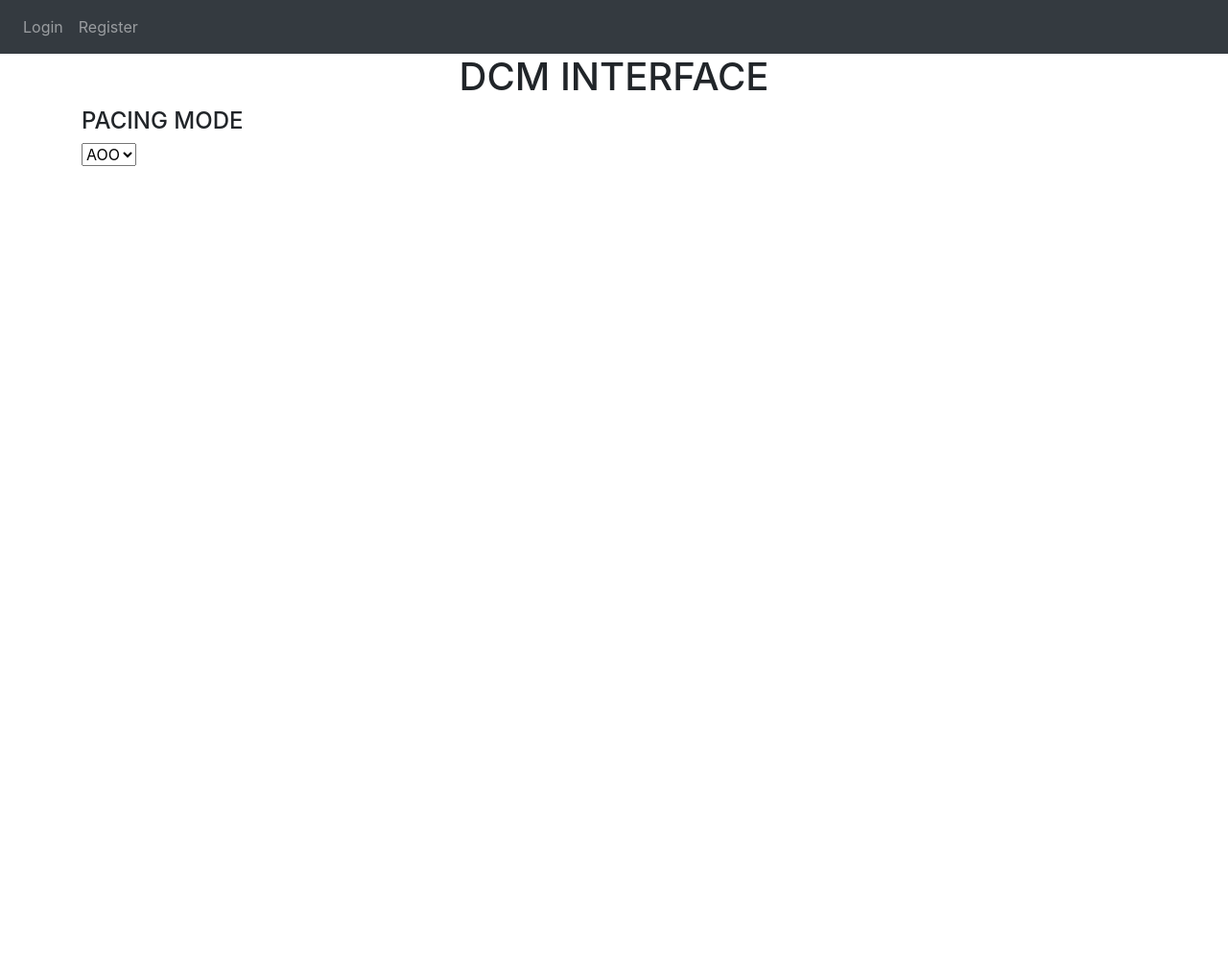
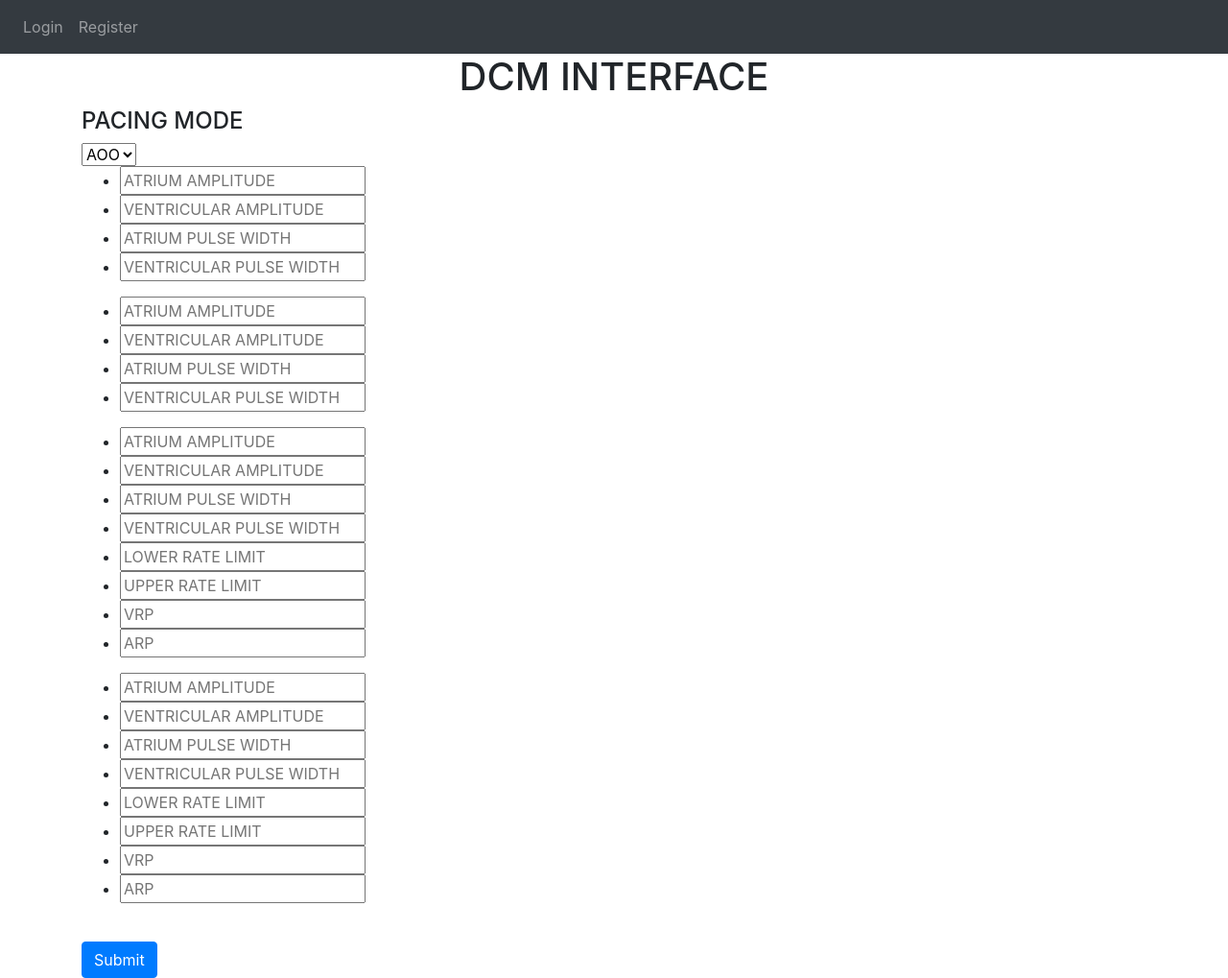
Before and after one commit to RealShivomSharma/3K04, a Flask app: template DCM/templates/home.html in a window 1280 px wide. Shown: the whole page at 96% size. Before the commit the page ends 173 px from the top, so only its background shows below. Run offline with Flask 2, Linux system fonts and the light colour scheme; the template is opened without the code that fills it, so the values that code supplies are empty; some libraries are stand-ins or nearby versions.

Commit message:
Updated JS for dropdown menu
Added functionality to set unique pacing modes for each user. Still does not work for parameters, need to account for naming conventions with each pacing mode.

```diff
--- a/DCM/__init__.py
+++ b/DCM/__init__.py
@@ -24,7 +24,7 @@
     app.register_blueprint(pages, url_prefix = '/')
     app.register_blueprint(auth, url_prefix = '/')
 
-    from .databases import User, Note, Pacing #Import user class as well as Pacing data
+    from .databases import User, Pacing #Import user class as well as Pacing data
 
     with app.app_context(): #Within app context, generate database will not overwrite existing
         database.create_all()
--- a/DCM/templates/base.html
+++ b/DCM/templates/base.html
@@ -84,41 +84,33 @@
 
     <!--Only runs script if page is on home-->
     {% if home == 'TRUE' %}
+
     <style>
     ul.forms{
-      list-style-type: none;
+      list-style-type:none;
       margin: 0;
       padding: 0;
+      padding-top: 20px;
+      padding-bottom: 20px;
+      font-family: helvetica;
+    }
+    .pacingMode{
+      display:none;
     }
     </style>
     <script>
-      $(".dropdown-menu li a").click(function(){
-
-        $(".btn:first-child").html($(this).text()+' <span class="caret"></span>');
-
+      $(document).ready(function(){
+        var $pacingModes = $(".pacingMode"), $selector = $('#pacingModes');
+        $pacingModes.first().show();
+        $selector.change(function() {
+          var selected = $(this).find('option:selected').attr('class');
+          $pacingModes.hide();
+          $('#' + selected + '.pacingMode').show();
+        });
       });
 
+    </script>
 
-      </script>
-      <script>$(document).ready(function() {
-        $("select").change(function() {
-          $(this).find("option:selected").each(function() {
-            var optionValue = $(this).attr("value");
-            if (optionValue) {
-              $(".box").not("." + optionValue).hide();
-              $("." + optionValue).show();
-            } else {
-              $(".box").hide();
-            }
-          });
-        }).change();
-      });</script>
-
-      <script>
-        $("select").on("change", function() {
-    $("#" + $(this).val()).show().siblings().hide();
-});
-      </script>
 
     {%endif%}
 
--- a/DCM/templates/home.html
+++ b/DCM/templates/home.html
@@ -1,81 +1,66 @@
 
 {% extends "base.html" %}
 {% block title %}Changed{% endblock %}
-
 {% block content %}
 
 <p class= "h1" align = "center" >DCM INTERFACE</p>
-<!--
-<div class="dropdown">
-  <a class="btn btn-primary dropdown-toggle" data-toggle="dropdown" href="#" aria-haspopup="true" aria-expanded="false" >
-    Pacing Mode <span class="caret"></span>
-  </a>
-  <ul class="dropdown-menu">
-    <li><a href="#" value = AOO>AOO</a></li>
-    <li><a href="#" value = VOO>VOO</a></li>
-    <li><a href="#" value = AAI>AAI</a></li>
-    <li><a href="#" value = VVI>VVI</a></li>
+<p class = "h4" label for="standard-select">PACING MODE</label></p>
+<form name = "Pacing" form method="POST" action="{{ url_for('pages.home') }}">
+<div class="select">
+  <select name = "pacingModes" id="pacingModes" method = "POST">
+    <option value="AOO" class = "AOO">AOO</option>
+    <option value="VOO" class = "VOO">VOO</option>
+    <option value="AAI" class = "AAI">AAI</option>
+    <option value="VVI" class = "VVI">VVI</option>
+  </select>
+</div>
+
+<div id = "AOO" class = "pacingMode">
+  <ul class = "forms">
+  <li><input type="integer" placeholder="ATRIUM AMPLITUDE"></li>
+  <li><input type="integer" placeholder="VENTRICULAR AMPLITUDE"></li>
+  <li><input type="integer" placeholder="ATRIUM PULSE WIDTH"></li>
+  <li><input type="integer" placeholder="VENTRICULAR PULSE WIDTH"></li>
   </ul>
 </div>
--->
 
-<p class = "h4" label for="standard-select">PACING MODE</label></p>
-<div class="select">
-  <select id="standard-select">
-    <option value="AOO">AOO</option>
-    <option value="VOO">VOO</option>
-    <option value="AAI">AAI</option>
-    <option value="VVI">VVI</option>
-  </select>
-  <span class="focus"></span>
+<div id = "VOO" class = "pacingMode">
+  <ul class = "forms">
+    <li><input name="ATR_AMP" input type="integer" placeholder="ATRIUM AMPLITUDE"></li>
+    <li><input name="VENT_AMP" input type="integer" placeholder="VENTRICULAR AMPLITUDE"></li>
+    <li><input name="ATR_PW" input type="integer" placeholder="ATRIUM PULSE WIDTH"></li>
+    <li><input name="VENT_PW" input type="integer" placeholder="VENTRICULAR PULSE WIDTH"></li>
+  </ul>
 </div>
 
-<div>
-<form name="AOO" id="AOO" type = "pacingMode" style="display:none">
+<div id = "AAI" class = "pacingMode">
   <ul class = "forms">
-    <li><input type="integer" placeholder="ATRIUM AMPLITUDE"></li>
-    <li><input type="integer" placeholder="VENTRICULAR AMPLITUDE"></li>
-    <li><input type="integer" placeholder="ATRIUM PULSE WIDTH"></li>
-    <li><input type="integer" placeholder="VENTRICULAR PULSE WIDTH"></li>
+    <li><input name="ATR_AMP" input type="integer" placeholder="ATRIUM AMPLITUDE"></li>
+    <li><input name="VENT_AMP" input type="integer" placeholder="VENTRICULAR AMPLITUDE"></li>
+    <li><input name="ATR_PW" input type="integer" placeholder="ATRIUM PULSE WIDTH"></li>
+    <li><input name="VENT_PW" input type="integer" placeholder="VENTRICULAR PULSE WIDTH"></li>
+    <li><input name="LRL" input type="integer" placeholder="LOWER RATE LIMIT"></li>
+    <li><input name="URL" input type="integer" placeholder="UPPER RATE LIMIT"></li>
+    <li><input name="VRP" input type="integer" placeholder="VRP"></li>
+    <li><input name="ARP" input type="integer" placeholder="ARP"></li>
   </ul>
-  </form>
+</div>
 
-  <form name="VOO" id="VOO" type = "pacingMode" style="display:none">
+<div id = "VVI" class = "pacingMode">
   <ul class = "forms">
-    <li><input type="integer" placeholder="ATRIUM AMPLITUDE"></li>
-    <li><input type="integer" placeholder="VENTRICULAR AMPLITUDE"></li>
-    <li><input type="integer" placeholder="ATRIUM PULSE WIDTH"></li>
-    <li><input type="integer" placeholder="VENTRICULAR PULSE WIDTH"></li>
-    </ul>
-  </form>
+  <li><input name = "ATR_AMP" input type="integer" placeholder="ATRIUM AMPLITUDE"></li>
+  <li><input name = "VENT_AMP" input type="integer" placeholder="VENTRICULAR AMPLITUDE"></li>
+  <li><input name = "ATR_PW" input type="integer" placeholder="ATRIUM PULSE WIDTH"></li>
+  <li><input name = "VENT_PW" input type="integer" placeholder="VENTRICULAR PULSE WIDTH"></li>
+  <li><input name = "LRL" input type="integer" placeholder="LOWER RATE LIMIT"></li>
+  <li><input name = "URL" input type="integer" placeholder="UPPER RATE LIMIT"></li>
+  <li><input name = "VRP" input type="integer" placeholder="VRP"></li>
+  <li><input name = "ARP" input type="integer" placeholder="ARP"></li>
+  </ul>
+</div>
+<br />
 
-  <form name="AAI" id="AAI" type = "pacingMode" style="display:none">
-  <ul class = "forms">
-    <li><input type="integer" placeholder="ATRIUM AMPLITUDE"></li>
-    <li><input type="integer" placeholder="VENTRICULAR AMPLITUDE"></li>
-    <li><input type="integer" placeholder="ATRIUM PULSE WIDTH"></li>
-    <li><input type="integer" placeholder="VENTRICULAR PULSE WIDTH"></li>
-    <li><input type="integer" placeholder="LOWER RATE LIMIT"></li>
-    <li><input type="integer" placeholder="UPPER RATE LIMIT"></li>
-    <li><input type="integer" placeholder="VRP"></li>
-    <li><input type="integer" placeholder="ARP"></li>
-  </ul>
-  </form>
-
-  <form name="VVI" id="VVI" type = "pacingMode" value = "VVI" style="display:none">
-    <ul class = "forms">
-      <li><input type="integer" placeholder="ATRIUM AMPLITUDE"></li>
-      <li><input type="integer" placeholder="VENTRICULAR AMPLITUDE"></li>
-      <li><input type="integer" placeholder="ATRIUM PULSE WIDTH"></li>
-      <li><input type="integer" placeholder="VENTRICULAR PULSE WIDTH"></li>
-      <li><input type="integer" placeholder="LOWER RATE LIMIT"></li>
-      <li><input type="integer" placeholder="UPPER RATE LIMIT"></li>
-      <li><input type="integer" placeholder="VRP"></li>
-      <li><input type="integer" placeholder="ARP"></li>
-    </ul>
-    </form>
-  </div>
-
-
+<button type = "submit" class = "btn btn-primary align-center ">Submit</button>
+</form>
 
 {% endblock %}
--- a/DCM/templates/styles.css
+++ b/DCM/templates/styles.css
@@ -9,7 +9,7 @@
     display: block;
     list-style-type: disc;
     margin-top: 1em;
-    margin-bottom: 1 em;
+    margin-bottom: 1em;
     margin-left: 0;
     margin-right: 0;
     padding-left: 0px;
```
Also changed, not shown: DCM/databases.py (+24 -16 lines), DCM/pages.py (+18 -3 lines), instance/database.db.
